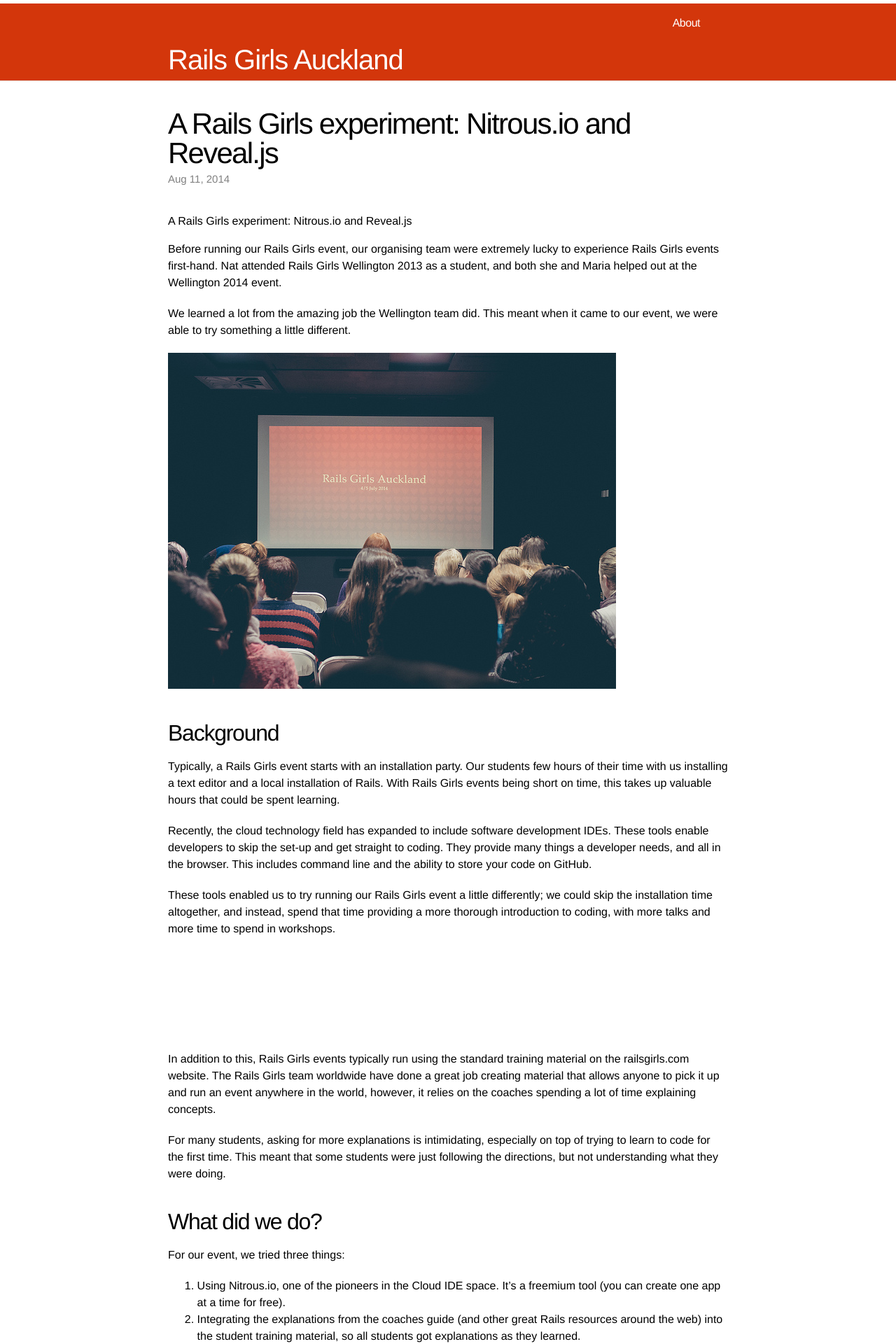
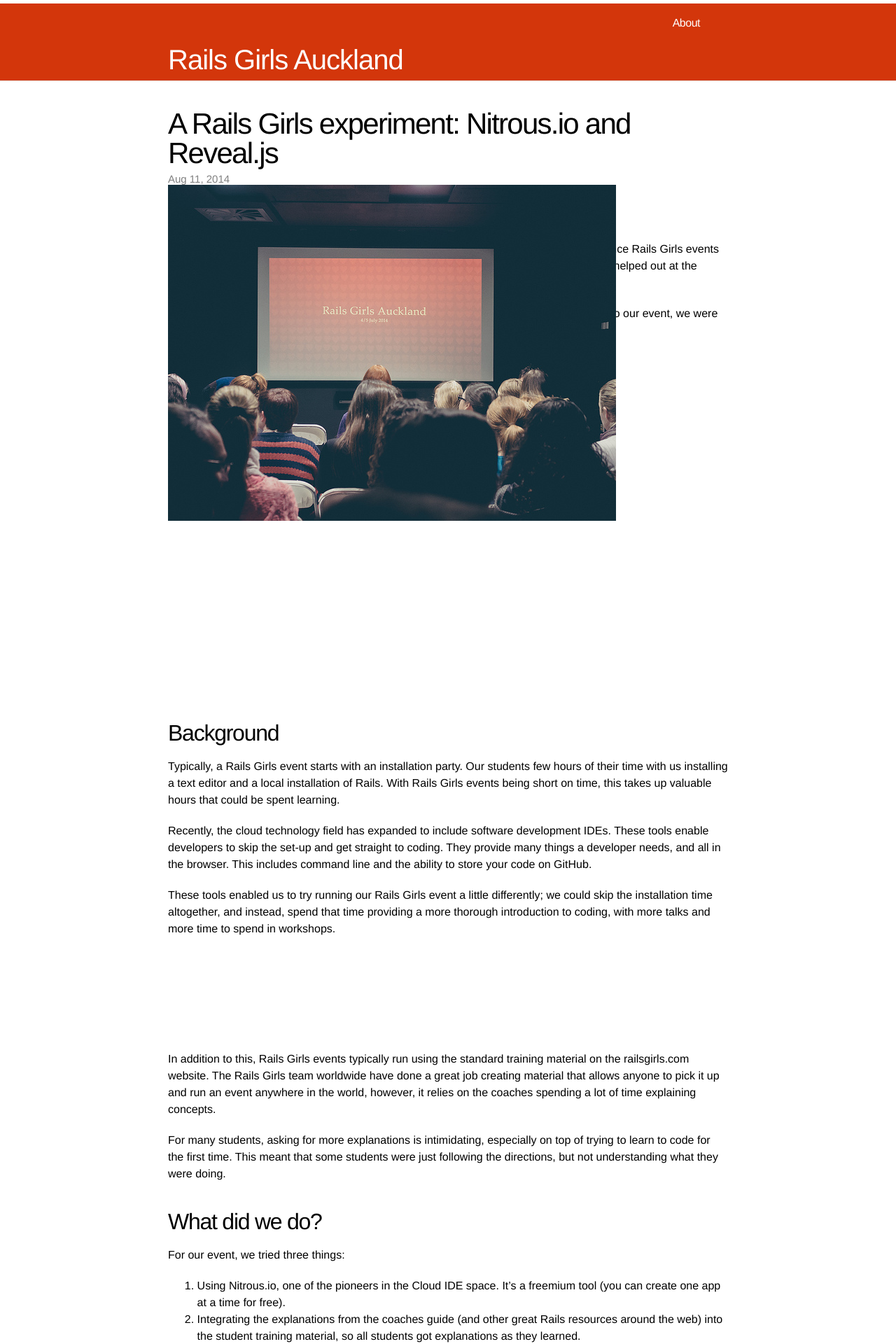
Before and after one commit to natdudley/railsgirlsblog, a Jekyll site: the page built from _posts/2014-08-11-rails-girls-nitrous.markdown, in a window 1280 px wide. Shown: the top 1920 px of the page at 70% size. Built offline with Jekyll 4.4.1, drawn with Linux system fonts in a browser that asks for light colours; grey boxes are pictures that could not be loaded.

Commit message:
CSS modifications
Trying to centre image

```diff
--- a/css/main.css
+++ b/css/main.css
@@ -226,6 +226,11 @@ a:visited { color: #205caa; }
 
 .post-content ul,
 .post-content ol { padding-left: 20px; }
+.post-content img {
+  position: relative;
+  top: 50%;
+  transform: translateY(-50%);
+}
 
 .post pre,
 .post code {
```
